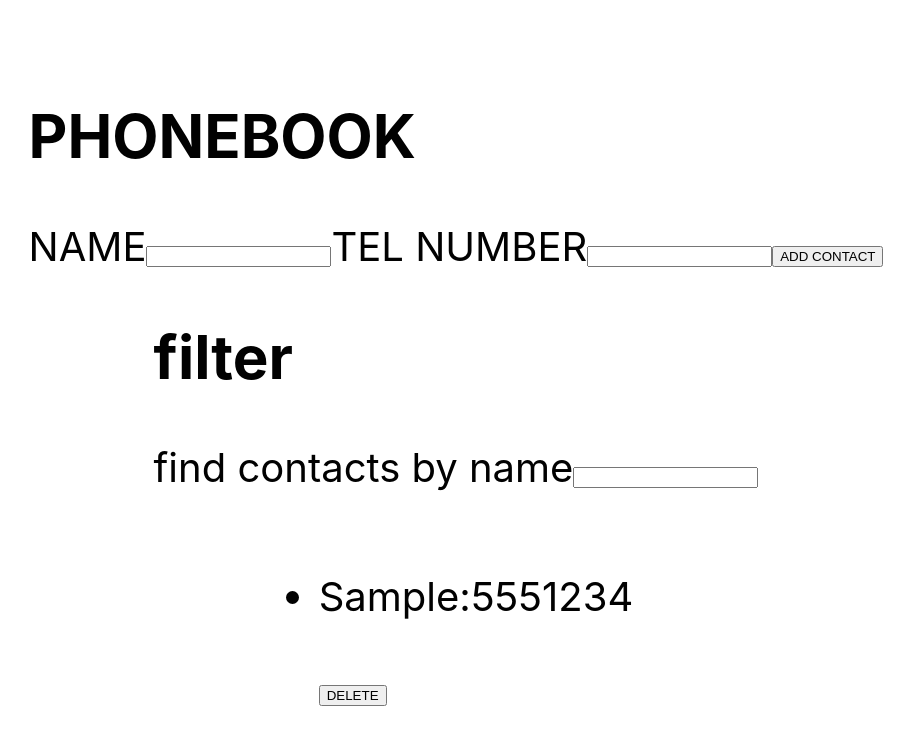
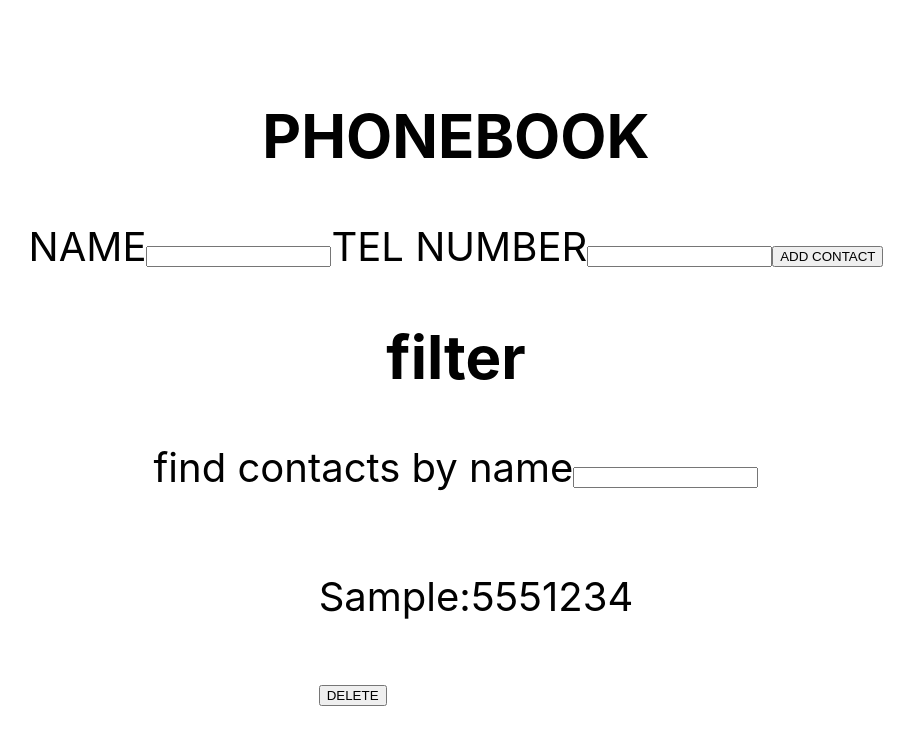
Before and after one commit to Ionytch/goit-react-hw-06-phonebook, a React (Create React App) app: page / in a window 1280 px wide. Both pictures are taken after typing "Sample", "5551234" into the empty fields and a click on the button "ADD CONTACT". Shown: the top 744 px of the page, without its empty margins (184-1098 px from the left). Built offline with nearby package versions, Linux system fonts and the light colour scheme.

Commit message:
styles added

```diff
--- a/package.json
+++ b/package.json
@@ -11,8 +11,9 @@
     "react": "^18.1.0",
     "react-dom": "^18.1.0",
     "react-redux": "^8.0.7",
-    "react-scripts": "5.0.1",
+    "react-scripts": "^5.0.1",
     "redux": "^4.2.1",
+    "styled-components": "^6.0.0-rc.3",
     "web-vitals": "^2.1.3"
   },
   "scripts": {
--- a/src/components/contacts/Contacts.js
+++ b/src/components/contacts/Contacts.js
@@ -1,15 +1,16 @@
 import { Contact } from "./Contact"
+import { ContactsList } from "./Contacts.styled"
 
 
 const Contacts = ({ names }) => {
         return (
-            <ul>
+            <ContactsList>
                 {
                   names.map(name => (
                   <li key={name.id}>
                   <Contact name={name} />
                   </li>))}
-            </ul>
+            </ContactsList>
         )
 }
 
--- /dev/null
+++ b/src/components/contacts/Contacts.styled.js
@@ -0,0 +1,4 @@
+import styled from "styled-components";
+
+export const ContactsList = styled.ul`
+list-style: none;`
--- /dev/null
+++ b/src/components/filter/Filter,styled.js
@@ -0,0 +1,8 @@
+import styled from "styled-components";
+
+export const FilterStyle = styled.div`
+display:flex;
+flex-direction:column;
+justify-content: center;
+align-items: center;
+`
--- a/src/components/filter/Filter.js
+++ b/src/components/filter/Filter.js
@@ -1,6 +1,7 @@
 import { useDispatch } from "react-redux";
 // import { setFilter } from "redux/actions";
 import { setFilter } from "redux/filterSlice";
+import { FilterStyle } from "./Filter,styled";
 
 export const Filter = () => {
     const dispatch = useDispatch();
@@ -18,7 +19,7 @@ export const Filter = () => {
     };
 
 
-    return (<div>
+    return (<FilterStyle>
         <h2>filter</h2>
         <form>
             <label for="filter">
@@ -32,7 +33,7 @@ export const Filter = () => {
 
             ></input>
                 </form>
-        </div>
+        </FilterStyle>
 
     )
 }
--- a/src/components/phonebook/Phonebook.js
+++ b/src/components/phonebook/Phonebook.js
@@ -1,6 +1,7 @@
 import { useDispatch } from "react-redux";
 // import { addContact } from "redux/actions";
 import { addContact } from "redux/contactSlice";
+import { PhonebookStyle } from "./Phonebook.styled";
 
 export const Phonebook=()=> {
     const dispatch = useDispatch();
@@ -15,7 +16,7 @@ export const Phonebook=()=> {
         form.reset();
         };
 
-        return (<div>
+        return (<PhonebookStyle>
             <h2>PHONEBOOK</h2>
             <form onSubmit={handleSubmit}>
                 <label for="name">
@@ -41,7 +42,7 @@ export const Phonebook=()=> {
                 <button type="submit">ADD CONTACT</button>
 
             </form>
-        </div>
+        </PhonebookStyle>
 
         )
 
--- /dev/null
+++ b/src/components/phonebook/Phonebook.styled.js
@@ -0,0 +1,8 @@
+import styled from "styled-components";
+
+export const PhonebookStyle = styled.div`
+display:flex;
+flex-direction:column;
+justify-content: center;
+align-items: center;
+`
```
Also changed, not shown: 1 other file (tests, documents, lock files or other folders).
